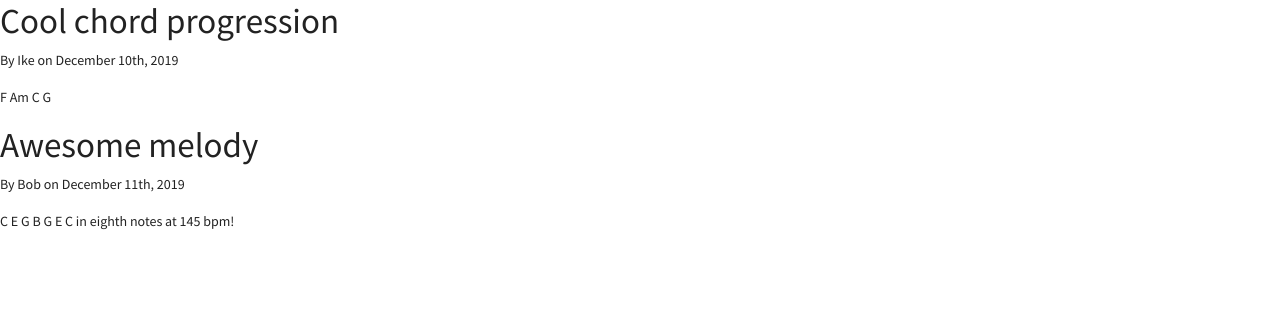
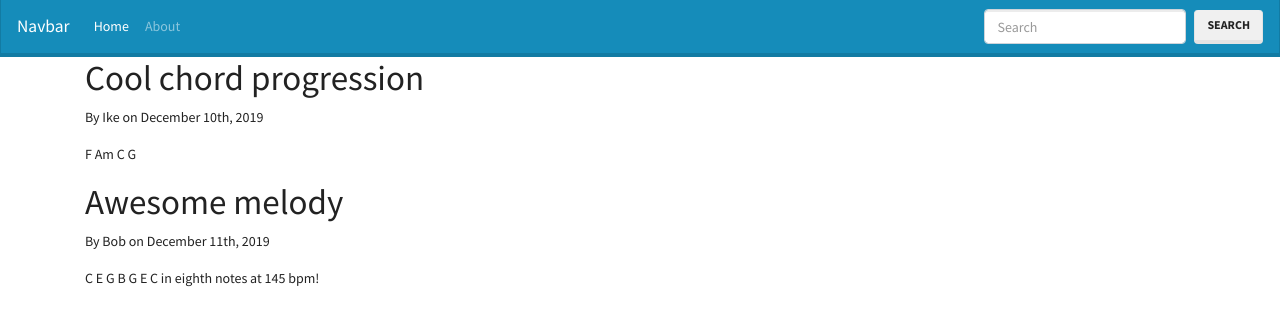
Before and after one commit to ikejs/producer_talk, a Django app: page / in a window 1280 px wide. Shown: the top 326 px of the page. Run offline with Django 3.2, Linux system fonts and the light colour scheme; some libraries are stand-ins or nearby versions.

Commit message:
add active nav-link class to current pages, add navbar

```diff
--- a/blog/templates/blog/base.html
+++ b/blog/templates/blog/base.html
@@ -13,6 +13,30 @@
     <script src="{% static 'javascripts/jquery-3.4.1.slim.min.js' %}"></script>
     <script src="{% static 'javascripts/popper.min.js' %}"></script>
     <script src="{% static 'javascripts/bootstrap.min.js' %}"></script>
-    {% block content %}{% endblock %}
+
+    <nav class="navbar navbar-expand-lg navbar-dark bg-primary">
+        <a class="navbar-brand" href="#">Navbar</a>
+        <button class="navbar-toggler" type="button" data-toggle="collapse" data-target="#navbarColor01" aria-controls="navbarColor01" aria-expanded="false" aria-label="Toggle navigation">
+            <span class="navbar-toggler-icon"></span>
+        </button>
+
+        <div class="collapse navbar-collapse" id="navbarColor01">
+            <ul class="navbar-nav mr-auto">
+            <li class="nav-item {%if title == 'Home' %}active{%endif%}">
+                <a class="nav-link" href="/">Home <span class="sr-only">(current)</span></a>
+            </li>
+            <li class="nav-item  {%if title == 'About' %}active{%endif%}">
+                <a class="nav-link" href="{% url 'blog-about' %}">About</a>
+            </li>
+            </ul>
+            <form class="form-inline my-2 my-lg-0">
+            <input class="form-control mr-sm-2" type="text" placeholder="Search">
+            <button class="btn btn-secondary my-2 my-sm-0" type="submit">Search</button>
+            </form>
+        </div>
+    </nav>
+    <div class="container">
+        {% block content %}{% endblock %}
+    </div>
 </body>
 </html>
```
Also changed, not shown: blog/templates/blog/home.html (line endings or trailing spaces).
